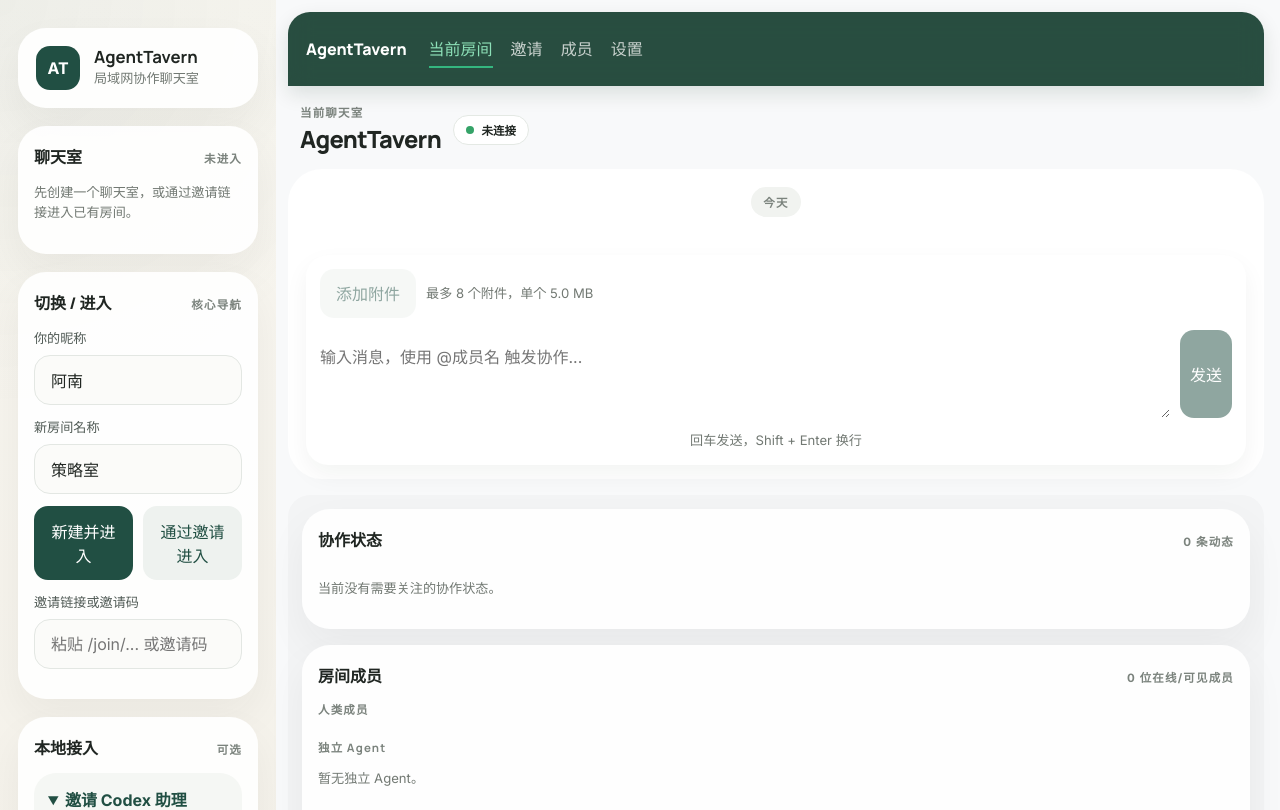
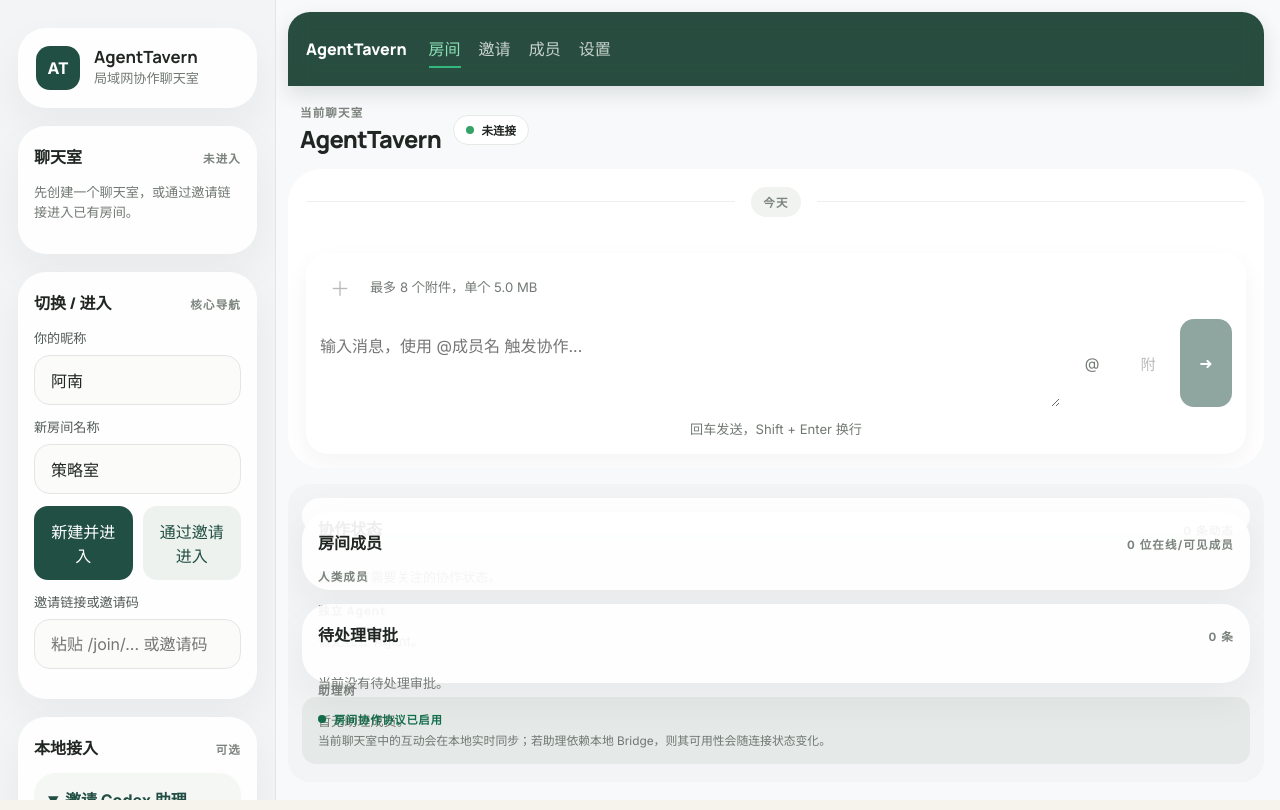
Before and after one commit to ximatai/AgentTavern, a React (Vite) app in the folder apps/web/: page / in a window 1280 px wide. Shown: the top 810 px of the page. Built offline with nearby package versions, Linux system fonts and the light colour scheme.

Commit message:
refine web chat layout alignment

```diff
--- a/apps/web/src/App.tsx
+++ b/apps/web/src/App.tsx
@@ -1229,7 +1229,6 @@ function App() {
       ).slice(-4),
     [visibleMessages],
   );
-
   function findPendingApproval(approvalId: string | null | undefined): PublicApproval | undefined {
     if (!approvalId) {
       return undefined;
@@ -1402,6 +1401,12 @@ function App() {
             </button>
           </details>
         </section>
+
+        <div className="sidebar-footer">
+          <button type="button" className="sidebar-create-room-button" onClick={handleCreateRoom}>
+            新建聊天室
+          </button>
+        </div>
       </aside>
 
       <section className="chat-shell">
@@ -1411,7 +1416,7 @@ function App() {
               <strong>AgentTavern</strong>
               <nav className="chat-header-nav" aria-label="房间导航">
                 <button type="button" className="header-nav-item header-nav-item-active">
-                  当前房间
+                  房间
                 </button>
                 <button type="button" className="header-nav-item">
                   邀请
@@ -1465,7 +1470,11 @@ function App() {
 
         <div className="chat-layout">
           <section className="message-panel">
-            <div className="day-marker">今天</div>
+            <div className="message-divider">
+              <div className="message-divider-line" />
+              <div className="day-marker">今天</div>
+              <div className="message-divider-line" />
+            </div>
 
             <div
               ref={messageStreamRef}
@@ -1771,11 +1780,11 @@ function App() {
                 />
                 <button
                   type="button"
-                  className="ghost-button"
+                  className="composer-icon-button"
                   disabled={!self || isPreparingAttachments}
                   onClick={() => fileInputRef.current?.click()}
                 >
-                  {isPreparingAttachments ? "上传中..." : "添加附件"}
+                  {isPreparingAttachments ? "…" : "＋"}
                 </button>
                 <span className="composer-hint">
                   最多 {MAX_ATTACHMENT_COUNT} 个附件，单个 {formatFileSize(MAX_ATTACHMENT_SIZE_BYTES)}
@@ -1802,7 +1811,21 @@ function App() {
                   onSelect={syncComposerCaret}
                   placeholder="输入消息，使用 @成员名 触发协作..."
                 />
+                <div className="composer-side-actions">
+                  <button type="button" className="composer-mini-button">
+                    @
+                  </button>
+                  <button
+                    type="button"
+                    className="composer-mini-button"
+                    disabled={!self || isPreparingAttachments}
+                    onClick={() => fileInputRef.current?.click()}
+                  >
+                    附
+                  </button>
+                </div>
                 <button
+                  className="composer-send-button"
                   onClick={handleSendMessage}
                   disabled={
                     !self ||
@@ -1811,7 +1834,7 @@ function App() {
                     (!messageInput.trim() && pendingAttachments.length === 0)
                   }
                 >
-                  {isSendingMessage ? "发送中..." : "发送"}
+                  {isSendingMessage ? "…" : "➜"}
                 </button>
               </div>
               <p className="composer-footnote">回车发送，Shift + Enter 换行</p>
@@ -1998,19 +2021,9 @@ function App() {
                   ) : (
                     assistantTree.map(({ owner, assistants }) => (
                       <div key={owner.id} className="assistant-branch">
-                        <div className="assistant-owner">
-                          <div className={`member-avatar ${owner.type === "agent" ? "member-avatar-agent" : ""}`}>
-                            {owner.displayName.slice(0, 1)}
-                          </div>
-                          <div className="member-copy">
-                            <div className="member-title">
-                              <strong>{owner.displayName}</strong>
-                              <span className={`role-pill role-pill-${roleTone(owner)}`}>
-                                {roleLabel(owner)}
-                              </span>
-                            </div>
-                            <p>名下助理 {assistants.length} 位</p>
-                          </div>
+                        <div className="assistant-owner-label">
+                          <span>归属于 {owner.displayName}</span>
+                          <div className="assistant-owner-line" />
                         </div>
 
                         <div className="assistant-children">
--- a/apps/web/src/app.css
+++ b/apps/web/src/app.css
@@ -14,6 +14,7 @@ html,
 body,
 #root {
   min-height: 100%;
+  height: 100%;
 }
 
 body {
@@ -98,9 +99,10 @@ textarea {
 }
 
 .lan-shell {
-  min-height: 100vh;
+  height: 100vh;
   display: grid;
   grid-template-columns: 292px minmax(0, 1fr);
+  overflow: hidden;
 }
 
 .room-sidebar {
@@ -108,6 +110,11 @@ textarea {
   gap: 18px;
   align-content: start;
   padding: 28px 18px;
+  background: #f3f4f5;
+  border-right: 1px solid rgba(193, 200, 194, 0.32);
+  height: 100vh;
+  overflow-y: auto;
+  overflow-x: hidden;
 }
 
 .brand-card,
@@ -273,10 +280,12 @@ textarea {
 
 .chat-shell {
   min-width: 0;
+  height: 100vh;
   display: grid;
   grid-template-rows: 74px auto minmax(0, 1fr);
   padding: 12px 16px 18px 12px;
   background: #f8f9fa;
+  overflow: hidden;
 }
 
 .chat-header {
@@ -397,10 +406,24 @@ textarea {
   display: grid;
   grid-template-columns: minmax(0, 1fr) 312px;
   gap: 16px;
+  overflow: hidden;
+}
+
+.message-divider {
+  display: flex;
+  align-items: center;
+  gap: 16px;
+}
+
+.message-divider-line {
+  flex: 1;
+  height: 1px;
+  background: #edeeef;
 }
 
 .message-panel {
   min-height: 0;
+  height: 100%;
   display: grid;
   grid-template-rows: auto minmax(0, 1fr) auto;
   gap: 12px;
@@ -408,6 +431,7 @@ textarea {
   border-radius: 34px;
   background: #ffffff;
   box-shadow: none;
+  overflow: hidden;
 }
 
 .day-marker {
@@ -419,6 +443,7 @@ textarea {
 
 .message-stream {
   min-height: 0;
+  height: 100%;
   overflow: auto;
   display: grid;
   gap: 18px;
@@ -851,8 +876,41 @@ textarea {
   flex-wrap: wrap;
 }
 
+.composer-icon-button,
+.composer-mini-button {
+  display: inline-grid;
+  place-items: center;
+  background: transparent;
+  color: #717973;
+  box-shadow: none;
+}
+
+.composer-icon-button {
+  width: 40px;
+  height: 40px;
+  padding: 0;
+  border-radius: 999px;
+  font-size: 1.25rem;
+}
+
+.composer-mini-button {
+  width: 36px;
+  height: 36px;
+  padding: 0;
+  border-radius: 10px;
+  font-size: 0.95rem;
+}
+
+.composer-icon-button:hover,
+.composer-mini-button:hover {
+  box-shadow: none;
+  background: #eef2ef;
+  color: #214f43;
+}
+
 .composer-main {
   align-items: stretch;
+  gap: 6px;
 }
 
 .composer-main textarea {
@@ -864,11 +922,21 @@ textarea {
   padding-right: 0;
 }
 
+.composer-side-actions {
+  display: flex;
+  align-items: center;
+  gap: 4px;
+}
+
 .composer-main button {
   min-width: 52px;
   min-height: 52px;
   padding: 0;
   border-radius: 14px;
+}
+
+.composer-send-button {
+  font-size: 1rem;
 }
 
 .composer-footnote {
@@ -878,17 +946,25 @@ textarea {
 
 .member-sidebar {
   min-height: 0;
+  height: 100%;
   display: grid;
-  gap: 16px;
-  align-content: start;
+  grid-template-rows: minmax(0, 1fr) auto;
+  gap: 14px;
   background: #f3f4f5;
   border-left: 1px solid rgba(193, 200, 194, 0.32);
   padding: 14px 14px 18px;
   border-radius: 0 0 22px 0;
+  overflow-y: auto;
+  overflow-x: hidden;
+}
+
+.member-sidebar .side-card {
+  min-height: 0;
+  overflow: visible;
 }
 
 .member-section + .member-section {
-  margin-top: 22px;
+  margin-top: 18px;
 }
 
 .member-row,
@@ -936,6 +1012,28 @@ textarea {
   border-radius: 0;
   padding: 0;
   background: transparent;
+}
+
+.assistant-owner-label {
+  display: flex;
+  align-items: center;
+  gap: 8px;
+  margin-bottom: 2px;
+}
+
+.assistant-owner-label span {
+  color: rgba(65, 72, 68, 0.48);
+  font-size: 9px;
+  font-weight: 800;
+  letter-spacing: 0.08em;
+  text-transform: uppercase;
+  font-family: "Manrope", "Inter", sans-serif;
+}
+
+.assistant-owner-line {
+  flex: 1;
+  height: 1px;
+  background: rgba(193, 200, 194, 0.24);
 }
 
 .assistant-children {
@@ -1043,6 +1141,7 @@ textarea {
   padding: 14px 16px;
   border-radius: 14px;
   background: rgba(0, 69, 46, 0.06);
+  overflow: hidden;
 }
 
 .protocol-title {
@@ -1072,6 +1171,16 @@ textarea {
   line-height: 1.45;
 }
 
+.sidebar-footer {
+  margin-top: auto;
+  padding-top: 12px;
+}
+
+.sidebar-create-room-button {
+  justify-content: center;
+  border-radius: 14px;
+}
+
 @media (max-width: 1280px) {
   .lan-shell {
     grid-template-columns: 276px minmax(0, 1fr);
@@ -1090,10 +1199,22 @@ textarea {
 @media (max-width: 1024px) {
   .lan-shell {
     grid-template-columns: 1fr;
+    height: auto;
+    overflow: auto;
   }
 
+  .room-sidebar,
   .chat-shell {
+    height: auto;
+    overflow: visible;
     padding-top: 0;
+  }
+
+  .member-sidebar,
+  .message-panel,
+  .chat-layout {
+    overflow: visible;
+    height: auto;
   }
 }
 
@@ -1126,6 +1247,10 @@ textarea {
     flex-wrap: wrap;
   }
 
+  .room-sidebar {
+    border-right: 0;
+  }
+
   .inline-actions,
   .composer-main {
     grid-template-columns: 1fr;
```
